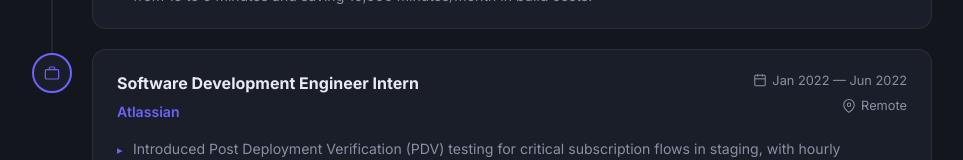
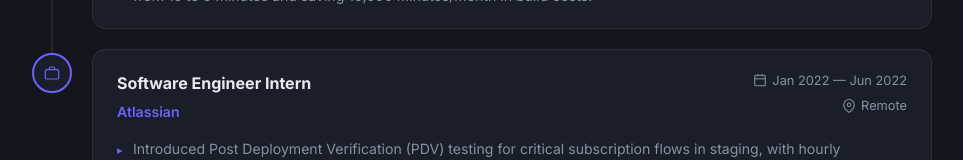
Before and after one commit to bhargav-patel15/portfolio, a React (Vite) app: page / in a window 1280 px wide. Shown: the part 1408-1568 px from the top of the page, without its empty margins (158-1121 px from the left). Built offline with nearby package versions, Linux system fonts and the light colour scheme.

Commit message:
update photo config

```diff
--- a/src/config.js
+++ b/src/config.js
@@ -7,7 +7,7 @@ export const profile = {
   title: "Backend Software Engineer",
   company: null,
   bio: "Backend Software Engineer with experience building scalable microservices and distributed systems using Java, Spring Boot, and AWS. Proficient in REST API development, cloud services, and event-driven architectures, with a strong focus on system reliability and performance. Skilled in production debugging, CI/CD, and designing efficient backend solutions.",
-  photo: "https://photos.app.goo.gl/y9gtVEozDqtwUZtTA",
+  photo: "/portfolio/photo.jp",
     // Example: photo: "https://avatars.githubusercontent.com/u/YOURID"
   resumeLink: "https://drive.google.com/file/d/1FEAD3Pe8qHxSRJs309GT2S7LOFzwiNY5/view?usp=sharing", // Link to your resume PDF
 };
@@ -41,7 +41,7 @@ export const experience = [
     ],
   },
   {
-    role: "Software Development Engineer Intern",
+    role: "Software Engineer Intern",
     company: "Atlassian",
     startDate: "Jan 2022",
     endDate: "Jun 2022",
```
